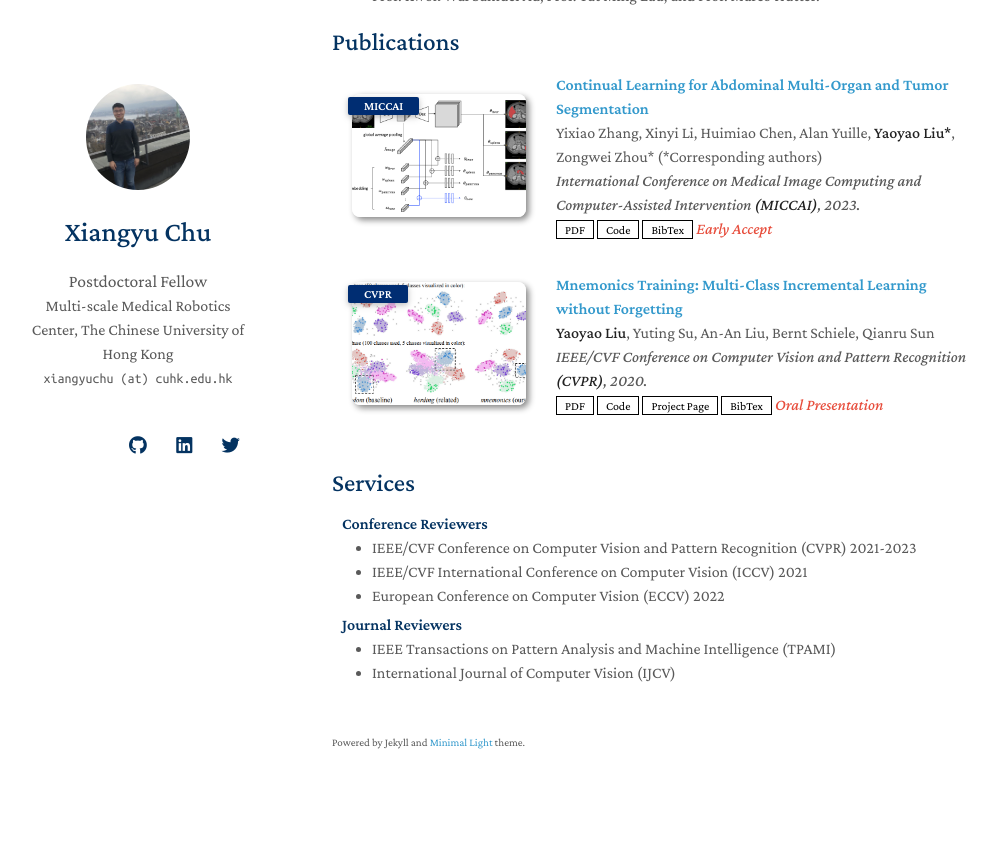
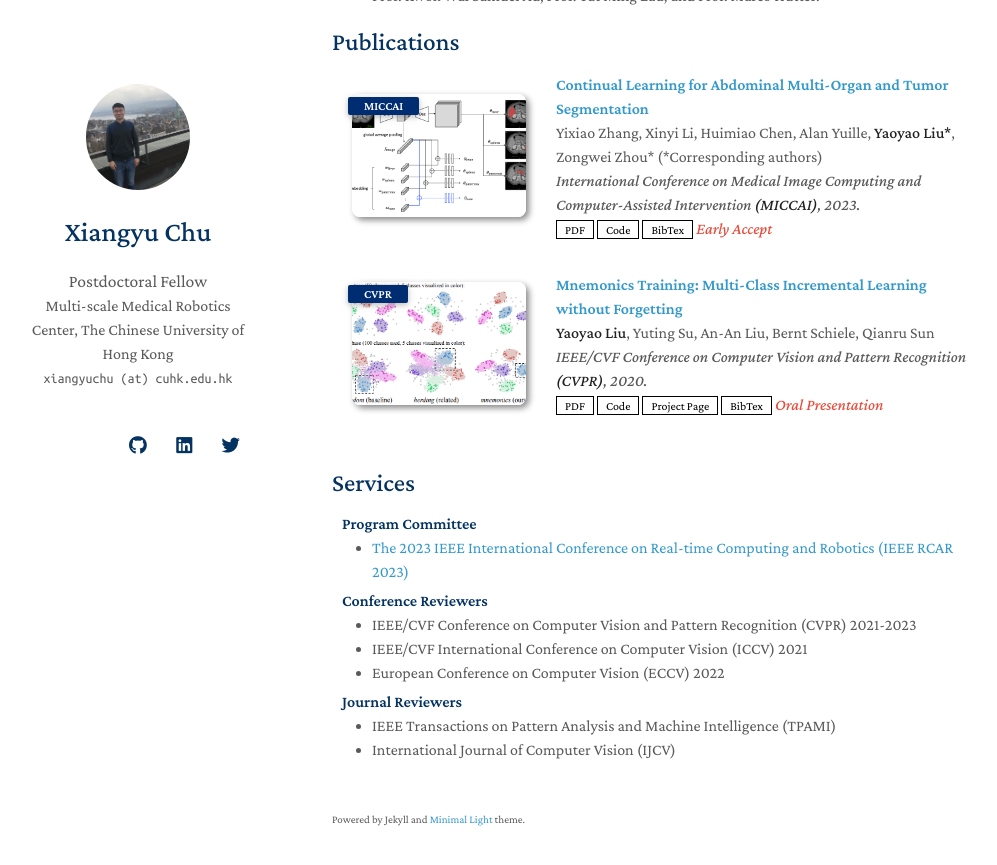
Before and after one commit to xiangyuchu03/xiangyuchu03.github.io, a Jekyll site: the page built from index.md, in a window 1280 px wide and 900 px high, scrolled down 783 px. Shown: the top 865 px of the window, without its empty margins (138-1135 px from the left). Built offline with Jekyll 4.4.1, drawn with Linux system fonts in a browser that asks for light colours; nearby versions of some CDN libraries; a style sheet for code colours, icons or effects is not loaded; our own code applies the rules of GitHub Pages for plain Markdown files; before the commit the page ends 1606 px from its top, so only the background shows below that.

Commit message:
Update services.md

```diff
--- a/_includes/services.md
+++ b/_includes/services.md
@@ -1,4 +1,10 @@
 ## Services
+
+<h4 style="margin:0 10px 0;">Program Committee</h4>
+
+<ul style="margin:0 0 5px;">
+  <li><a href="http://www.ieee-rcar.org/"><autocolor></autocolor>The 2023 IEEE International Conference on Real-time Computing and Robotics (IEEE RCAR 2023)</a></li>
+</ul>
 
 <h4 style="margin:0 10px 0;">Conference Reviewers</h4>
 
```
